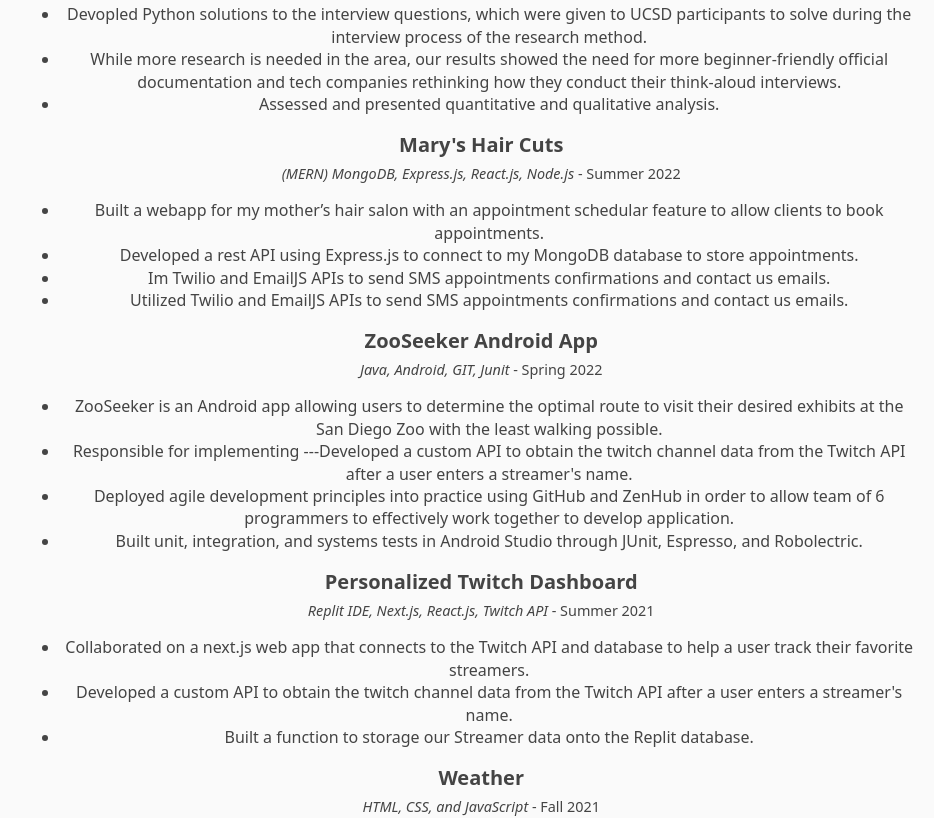
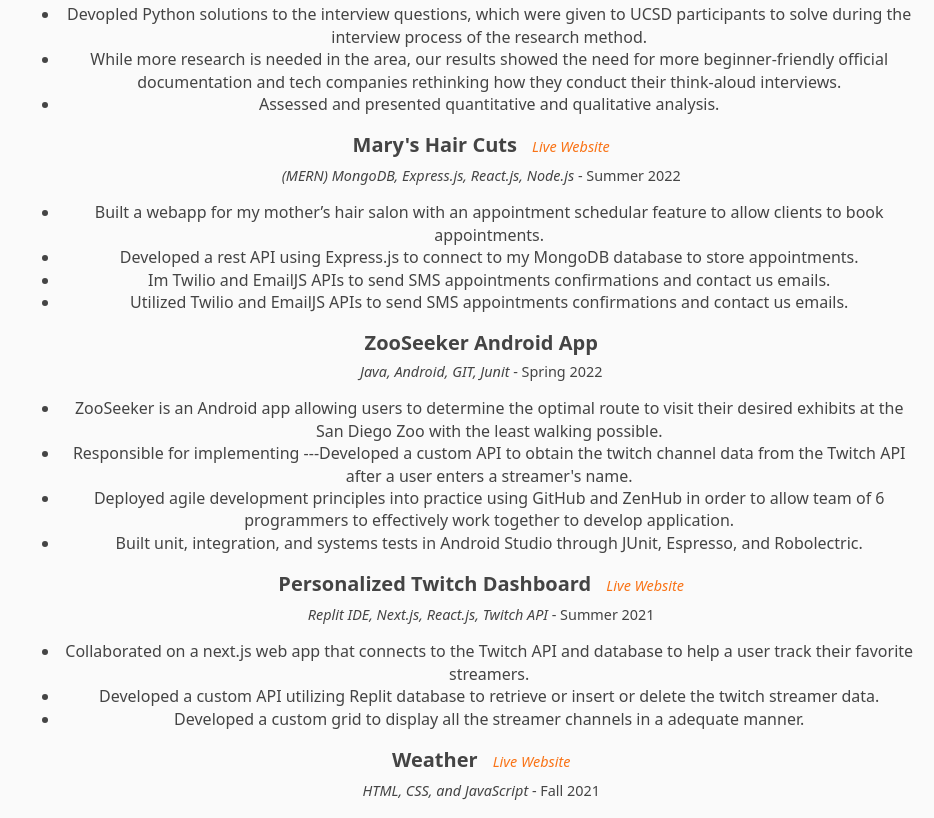
Before and after one commit to ronaldo719/personal-website, a React (Create React App) app: page / in a window 1280 px wide. Shown: the part 2083-2901 px from the top of the page, without its empty margins (346-1280 px from the left). Built offline with nearby package versions, Linux system fonts and the light colour scheme; no server answers.

Commit message:
added links to websites

```diff
--- a/src/App.js
+++ b/src/App.js
@@ -50,7 +50,7 @@
           <div className="leftSideAbout">
             <h2>About me</h2>
             <p className="bioSection">
-              I started my computer science journey at my local community college, where I discovered computer science, and after three years, I transferred to the University of California, San Diego. During my first and second years, I explored the different fields of computer science through the extensive and rigorous courses offered here. As a result, I developed an interest in software development and cyber security.Hello
+              I started my computer science journey at my local community college, where I discovered computer science, and after three years, I transferred to the University of California, San Diego. During my first and second years, I explored the different fields of computer science through the extensive and rigorous courses offered here. As a result, I developed an interest in software development and cyber security.
               <br></br>
               <br></br>
               Outside of school and coding, I am a soccer player, boxer, and casual gamer. Also, I have been watching and enjoying the House of the Dragons series.
@@ -105,6 +105,7 @@
                 <h2 className="leftTitle">UC San Diego Early Research Scholars Program  </h2>
                 <p className="subInfo">
                   <i>Research Mentee	</i>  - September 2020 – June 2021
+
              </p>
                 <ul className="resumeBullet">
                   <li>Worked on a research project, which focused on analyzing the difficulties of non-native speakers in computer science.
@@ -116,9 +117,10 @@
               </div>
               <div className="sectionInformation">
 
-                <h2 className="leftTitle">Mary's Hair Cuts </h2>
+                <h2 className="leftTitle">Mary's Hair Cuts <a href="https://maryswebsite.netlify.app" target="_blank"><i className="websiteLink"> Live Website</i></a>  </h2>
                 <p className="subInfo">
                   <i> (MERN) MongoDB, Express.js, React.js, Node.js		</i>  - Summer 2022
+
              </p>
                 <ul className="resumeBullet">
                   <li>Built a webapp for my mother’s hair salon with an appointment schedular feature to allow clients to book appointments.
@@ -145,23 +147,23 @@
               </div>
               <div className="sectionInformation">
 
-                <h2 className="leftTitle">Personalized Twitch Dashboard </h2>
+                <h2 className="leftTitle">Personalized Twitch Dashboard <a href="https://personalized-twitch-dashboard.ronaldo719.repl.co/" target="_blank"><i className="websiteLink"> Live Website</i></a>  </h2>
                 <p className="subInfo">
                   <i> Replit IDE, Next.js, React.js, Twitch API	</i>  - Summer 2021
              </p>
                 <ul className="resumeBullet">
                   <li>Collaborated on a next.js web app that connects to the Twitch API and database to help a user track their favorite streamers.
 </li>
-                  <li>Developed a custom API to obtain the twitch channel data from the Twitch API after a user enters a streamer's name.</li>
-                  <li>  Built a function to storage our Streamer data onto the Replit database. </li>
+                  <li>Developed a custom API  utilizing Replit  database to retrieve or insert or delete the twitch streamer data. </li>
+                  <li> Developed a custom grid to display all the streamer channels in a adequate manner.    </li>
                 </ul>
               </div>
 
               <div className="sectionInformation">
 
-                <h2 className="leftTitle">Weather </h2>
+                <h2 className="leftTitle">Weather <a href="https://ronaldo719.github.io/weatherAPI/" target="_blank"><i className="websiteLink"> Live Website</i></a>  </h2>
                 <p className="subInfo">
-                  <i> HTML, CSS, and JavaScript		</i>  - Fall 2021
+                  <i> HTML, CSS, and JavaScript	</i>  - Fall 2021
              </p>
                 <ul className="resumeBullet">
                   <li>Built a weather webapp to display the weather of major cities around the world by utilizing the MetaWeather API.
--- a/src/styles/App.css
+++ b/src/styles/App.css
@@ -133,6 +133,13 @@
 
 .resumeBullet {
   line-height: 1.4rem;
+}
+
+.websiteLink {
+  font-size: 0.9rem;
+  font-weight: normal;
+  margin-left: 10px;
+  color: rgba(249,115,22);
 }
 
 .leftTitle {
```
